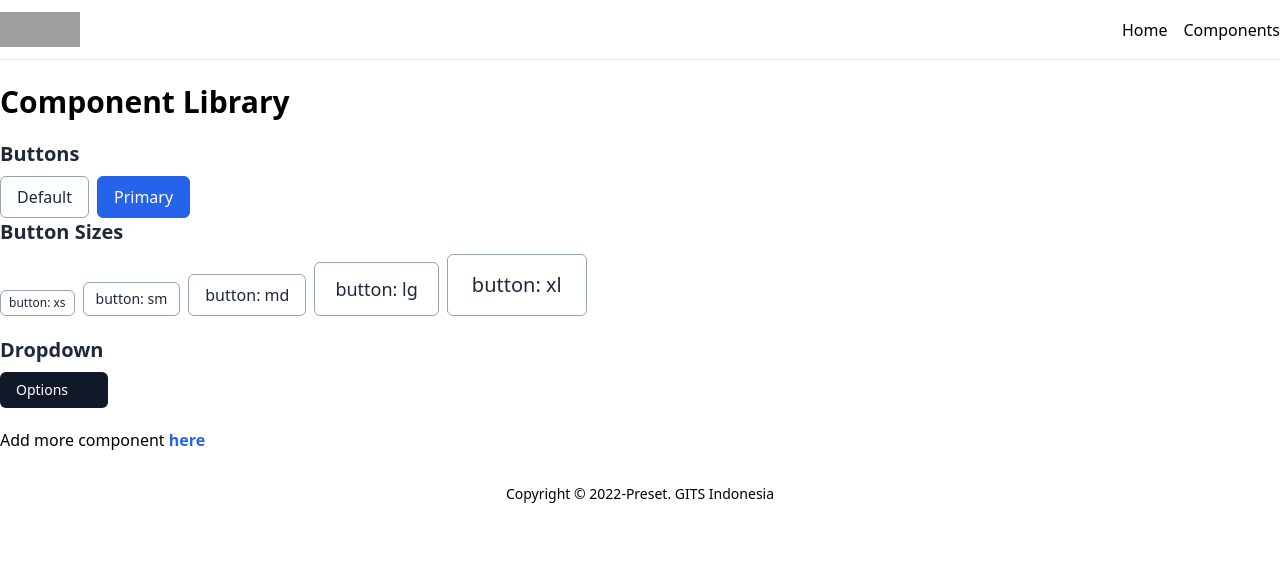
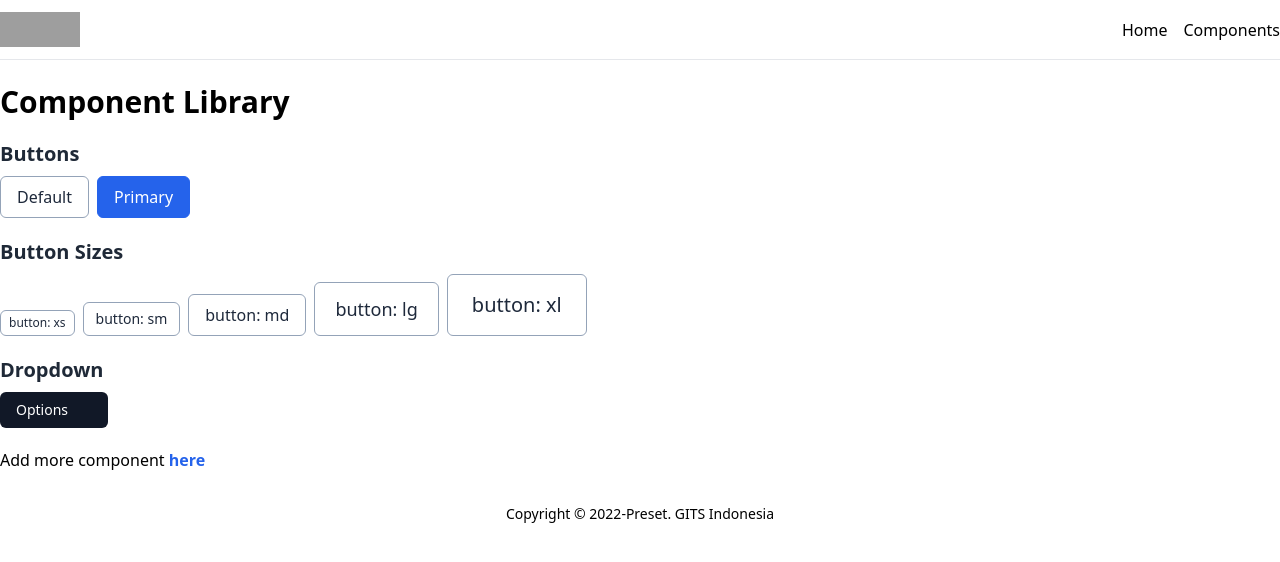
Before and after one commit to gitsindonesia/next-starter, a Next.js app: page /components in a window 1280 px wide. Shown: the top 562 px of the page. Built offline with nearby package versions, Linux system fonts and the light colour scheme; grey boxes are pictures that could not be loaded; some icons are missing.

Commit message:
chore: padding

```diff
--- a/pages/components.tsx
+++ b/pages/components.tsx
@@ -14,7 +14,9 @@ const Components: NextPage = () => {
         <Button variant="primary">Primary</Button>
       </div>
 
-      <h1 className="text-xl font-bold mb-2 text-gray-800">Button Sizes</h1>
+      <h1 className="text-xl font-bold mt-5 mb-2 text-gray-800">
+        Button Sizes
+      </h1>
       <div className="flex items-end gap-2">
         {Object.keys(sizes).map((size) => (
           <Button size={size as ButtonSizes} key={size}>
```
